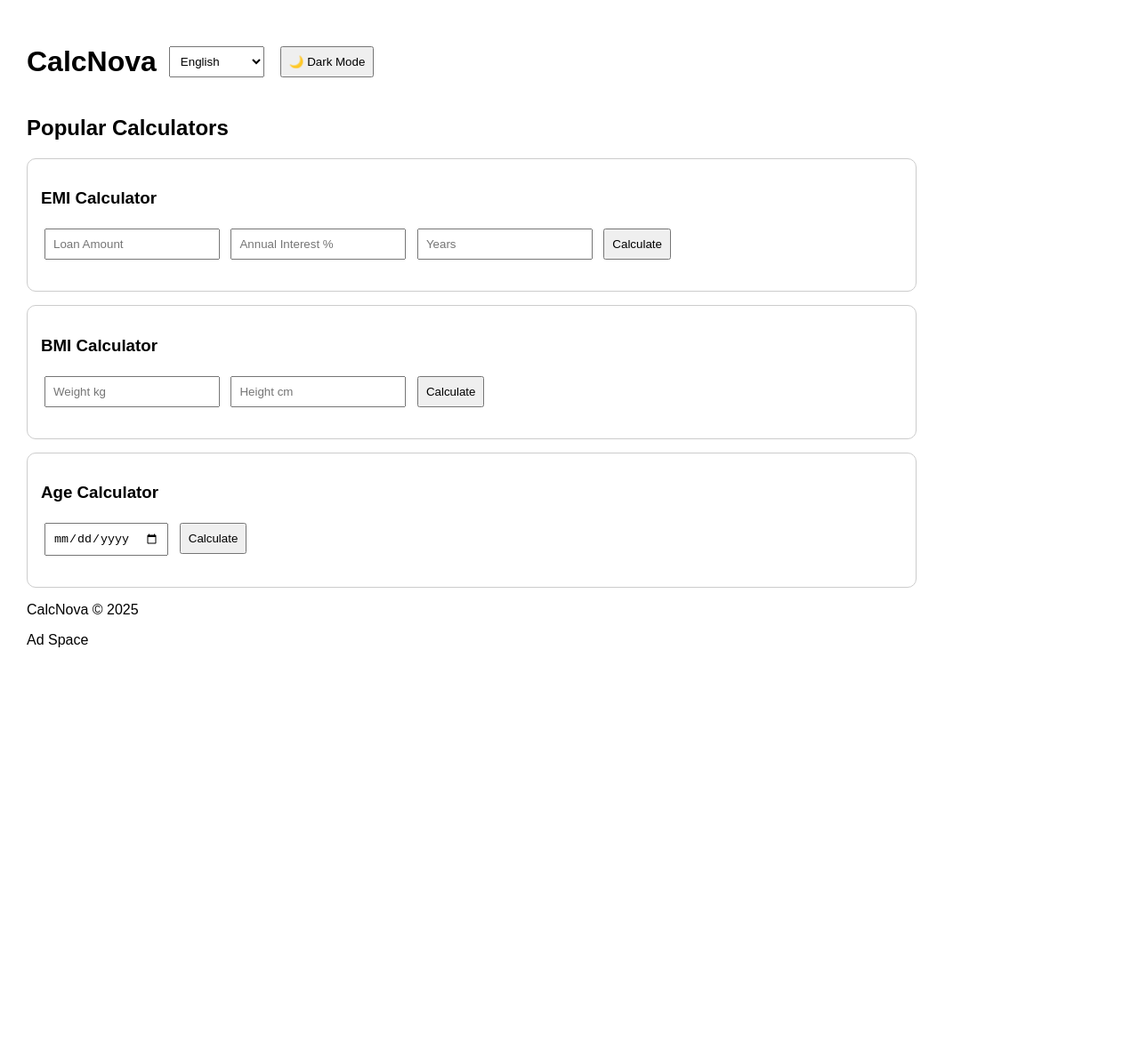
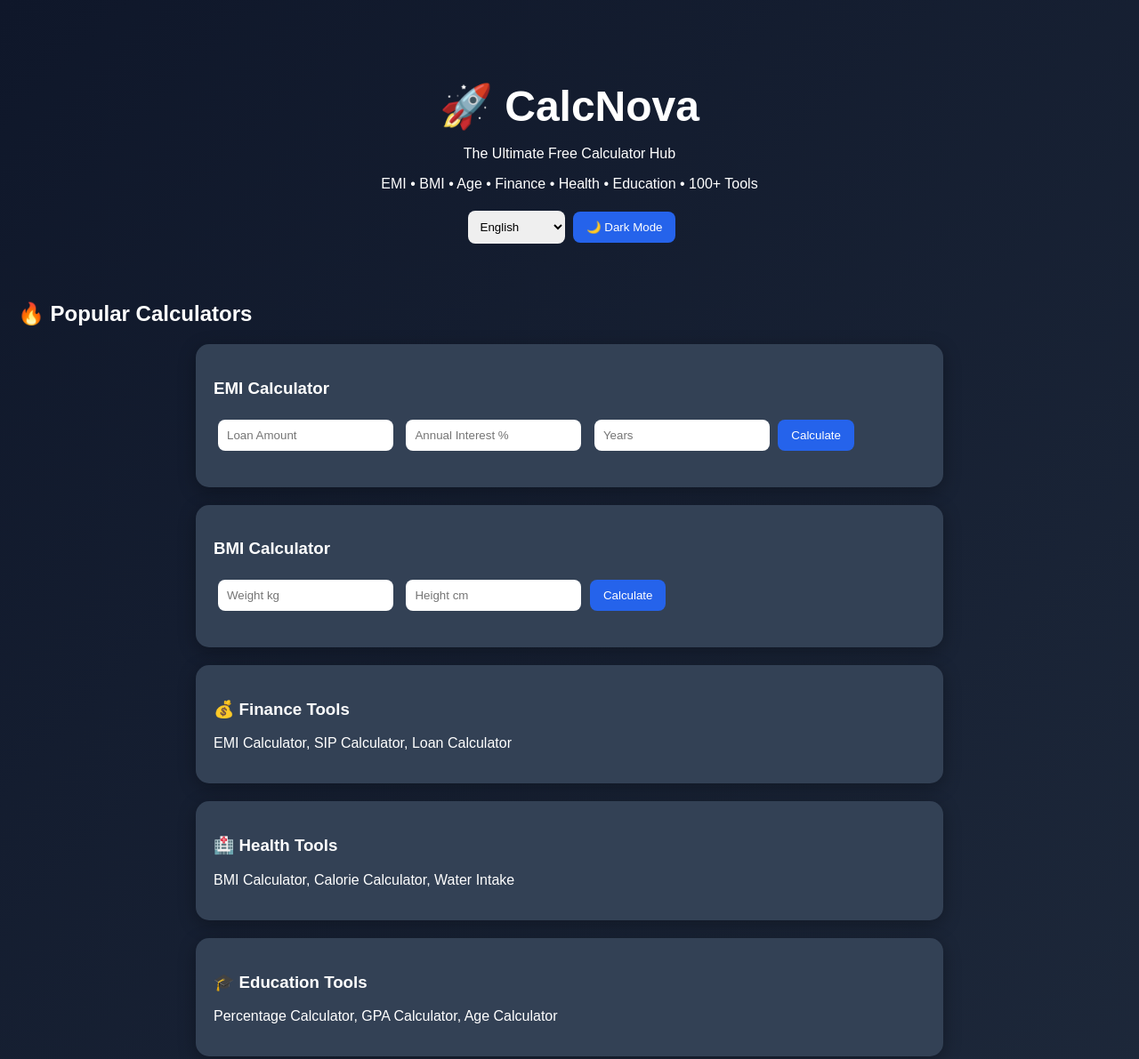
Before and after one commit to Vishnuv08/quicktools-hub, a plain HTML site: page index.html in a window 1280 px wide. Shown: the top 1191 px of the page at 89% size. Before the commit the page ends 800 px from the top, so only its background shows below. Drawn offline with Linux system fonts and the light colour scheme.

Commit message:
Updated CalcNova design

```diff
--- a/index.html
+++ b/index.html
@@ -8,7 +8,9 @@
 </head>
 <body>
 <header>
-<h1>CalcNova</h1>
+<h1>🚀 CalcNova</h1>
+<p>The Ultimate Free Calculator Hub</p>
+<p>EMI • BMI • Age • Finance • Health • Education • 100+ Tools</p>
 <select id="lang">
 <option>English</option>
 <option>Hindi</option>
@@ -25,7 +27,7 @@
 <button onclick="toggleDark()">🌙 Dark Mode</button>
 </header>
 
-<h2>Popular Calculators</h2>
+<h2>🔥 Popular Calculators</h2>
 
 <div class="card">
 <h3>EMI Calculator</h3>
@@ -45,10 +47,23 @@
 </div>
 
 <div class="card">
-<h3>Age Calculator</h3>
-<input id="dob" type="date">
-<button onclick="ageCalc()">Calculate</button>
-<p id="ageResult"></p>
+<h3>💰 Finance Tools</h3>
+<p>EMI Calculator, SIP Calculator, Loan Calculator</p>
+</div>
+
+<div class="card">
+<h3>🏥 Health Tools</h3>
+<p>BMI Calculator, Calorie Calculator, Water Intake</p>
+</div>
+
+<div class="card">
+<h3>🎓 Education Tools</h3>
+<p>Percentage Calculator, GPA Calculator, Age Calculator</p>
+</div>
+
+<div class="card">
+<h3>🌎 Converters</h3>
+<p>Currency, Length, Weight, Temperature</p>
 </div>
 
 <footer>
--- a/style.css
+++ b/style.css
@@ -1,5 +1,46 @@
-body{font-family:Arial;margin:20px;max-width:1000px;padding:10px}
-.dark{background:#111;color:#fff}
-header{display:flex;gap:10px;flex-wrap:wrap;align-items:center}
-.card{border:1px solid #ccc;border-radius:10px;padding:15px;margin:15px 0}
-input,button,select{padding:8px;margin:4px}
+body{
+    margin:0;
+    font-family:Arial,sans-serif;
+    background:linear-gradient(135deg,#0f172a,#1e293b);
+    color:white;
+    padding:20px;
+}
+
+header{
+    text-align:center;
+    padding:40px 0;
+}
+
+h1{
+    font-size:48px;
+    margin-bottom:10px;
+}
+
+.card{
+    background:#334155;
+    padding:20px;
+    border-radius:15px;
+    margin:20px auto;
+    max-width:800px;
+    box-shadow:0 5px 20px rgba(0,0,0,0.3);
+}
+
+input,select{
+    padding:10px;
+    border-radius:8px;
+    border:none;
+    margin:5px;
+}
+
+button{
+    background:#2563eb;
+    color:white;
+    border:none;
+    padding:10px 15px;
+    border-radius:8px;
+    cursor:pointer;
+}
+
+button:hover{
+    background:#1d4ed8;
+}
```
